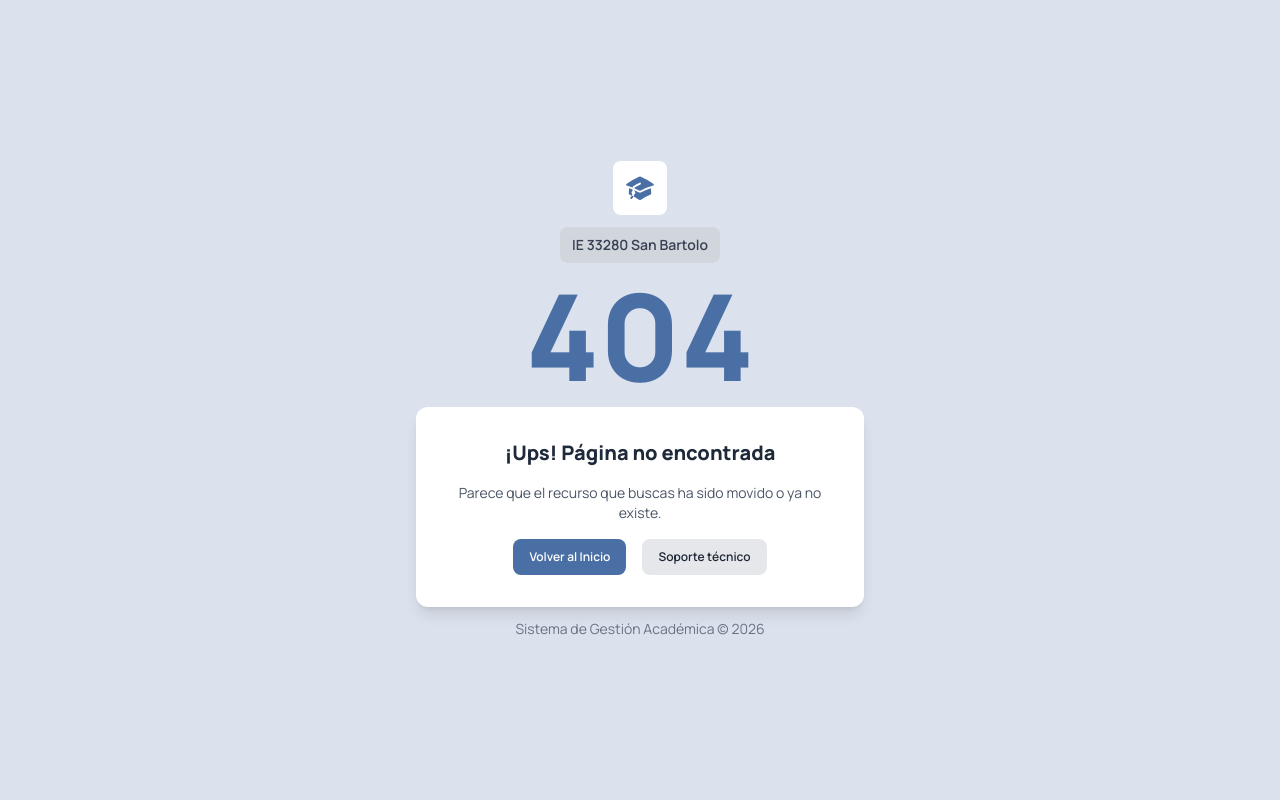
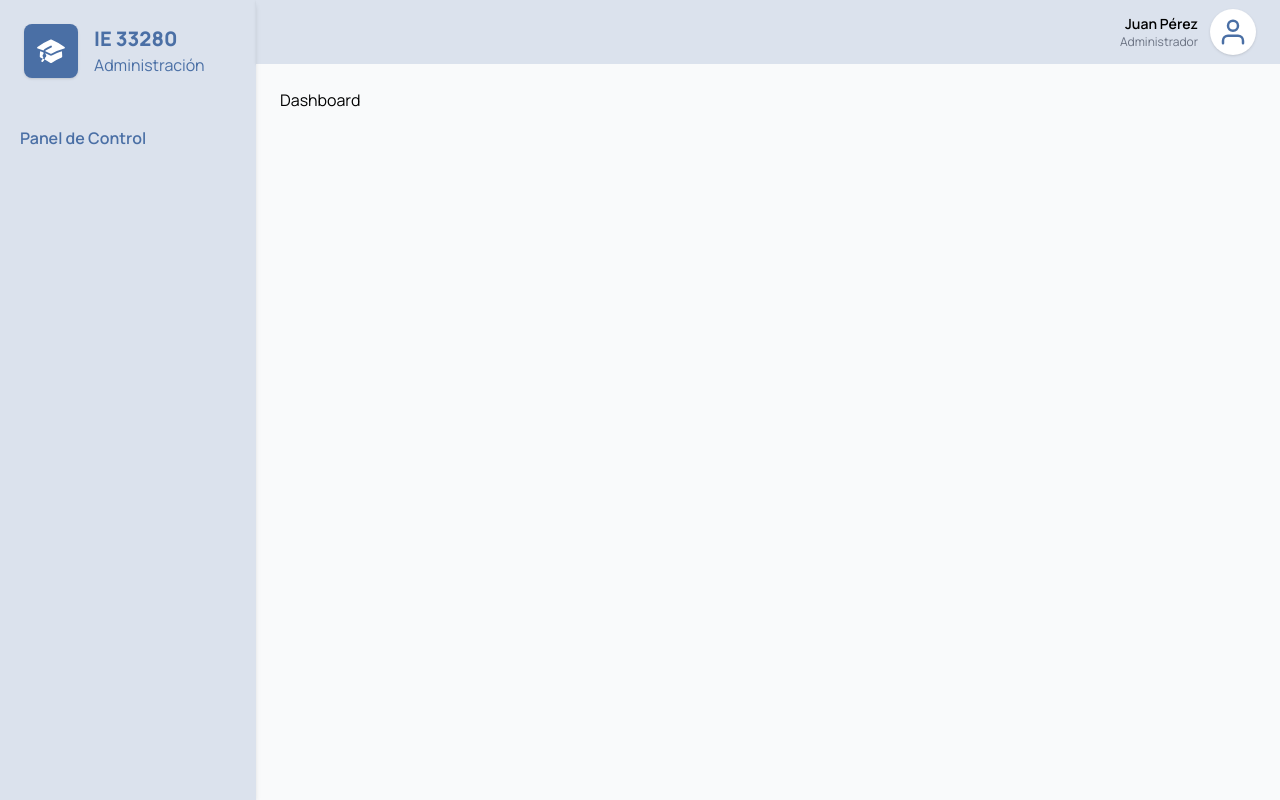
Before and after one commit to GinoAMB/MatriculaFrontend, a React (Vite) app: page /admin/dashboard in a window 1280 px wide. Before the commit this address had no page. Built offline with nearby package versions, Linux system fonts and the light colour scheme.

Commit message:
Creacion del nav

```diff
--- /dev/null
+++ b/src/components/Navbar.tsx
@@ -0,0 +1,50 @@
+import { HiAcademicCap } from "react-icons/hi2";
+import { FiX } from "react-icons/fi";
+
+export default function Navbar({ open, setOpen }: any) {
+  return (
+    <aside
+      className={`
+        fixed md:static top-0 left-0 z-50
+        h-full md:h-auto
+        w-64 bg-primary-transparent2 shadow-md p-2 flex flex-col gap-6
+        transform transition-transform duration-300
+        ${open ? "translate-x-0" : "-translate-x-full"}
+        md:translate-x-0
+      `}
+    >
+      {/* BOTÓN CERRAR (solo móvil) */}
+      <div className="flex justify-end md:hidden p-2">
+        <button onClick={() => setOpen(false)}>
+          <FiX className="text-2xl text-primary" />
+        </button>
+      </div>
+
+      {/* HEADER */}
+      <div className="flex items-center gap-4 p-4">
+        <div className="bg-primary p-3 rounded-lg shadow-sm">
+          <HiAcademicCap className="text-white text-3xl" />
+        </div>
+
+        <div className="flex flex-col leading-tight">
+          <span className="text-primary font-bold text-xl">
+            IE 33280
+          </span>
+          <span className="text-primary text-base">
+            Administración
+          </span>
+        </div>
+      </div>
+
+      {/* MENÚ */}
+      <nav className="flex flex-col gap-3 text-primary font-semibold">
+        <a
+          href="/admin/dashboard"
+          className="px-3 py-2 rounded-md hover:bg-white"
+        >
+          Panel de Control
+        </a>
+      </nav>
+    </aside>
+  );
+}
--- /dev/null
+++ b/src/layouts/MainLayout.tsx
@@ -0,0 +1,61 @@
+import { Outlet } from "react-router-dom";
+import { useState } from "react";
+import Navbar from "../components/Navbar";
+import { FiUser, FiMenu } from "react-icons/fi";
+
+export default function MainLayout() {
+  const [open, setOpen] = useState(false);
+
+  return (
+    <div className="min-h-screen flex">
+
+      {/* SIDEBAR */}
+      <Navbar open={open} setOpen={setOpen} />
+
+      {/* OVERLAY (solo móvil) */}
+      {open && (
+        <div
+          className="fixed inset-0 bg-black/30 z-40 md:hidden"
+          onClick={() => setOpen(false)}
+        />
+      )}
+
+      {/* CONTENIDO */}
+      <div className="flex-1 flex flex-col">
+
+        {/* HEADER */}
+        <header className="h-16 bg-primary-transparent2 shadow-sm flex items-center justify-between px-4 md:px-6">
+
+          {/* BOTÓN MENÚ (solo móvil) */}
+          <button
+            onClick={() => setOpen(true)}
+            className="md:hidden text-2xl text-primary"
+          >
+            <FiMenu />
+          </button>
+
+          {/* USUARIO */}
+          <div className="flex items-center gap-3 ml-auto">
+            <div className="text-right leading-tight hidden sm:block">
+              <p className="text-sm font-semibold text-black">
+                Juan Pérez
+              </p>
+              <p className="text-xs text-gray-500">
+                Administrador
+              </p>
+            </div>
+
+            <div className="bg-white rounded-full p-2 shadow-sm">
+              <FiUser className="text-2xl md:text-3xl text-primary" />
+            </div>
+          </div>
+        </header>
+
+        {/* CONTENIDO */}
+        <main className="flex-1 p-4 md:p-6 bg-gray-50">
+          <Outlet />
+        </main>
+      </div>
+    </div>
+  );
+}
--- /dev/null
+++ b/src/pages/admin/Dashboar.tsx
@@ -0,0 +1,7 @@
+export default function Dashboard() {
+    return (
+        <div>
+            <h1>Dashboard</h1>
+        </div>
+    );
+}
--- a/src/routes/AppRouter.tsx
+++ b/src/routes/AppRouter.tsx
@@ -2,13 +2,19 @@ import { Routes, Route } from "react-router-dom";
 import Login from "../pages/Login";
 import NotFound from "../pages/NotFound";
 import ForgotPassword from "../pages/ForgotPassword";
+import MainLayout from "../layouts/MainLayout";
+import Dashboard from "../pages/admin/Dashboar";
 
 export default function AppRouter() {
   return (
     <Routes>
       <Route path="/" element={<Login />} />
-      <Route path="/login" element={<Login />} />
       <Route path="/forgot-password" element={<ForgotPassword />} />
+
+      <Route element={<MainLayout />}>
+        <Route path="/admin/dashboard" element={<Dashboard />} />
+      </Route>
+
       <Route path="*" element={<NotFound />} />
     </Routes>
   );
```
